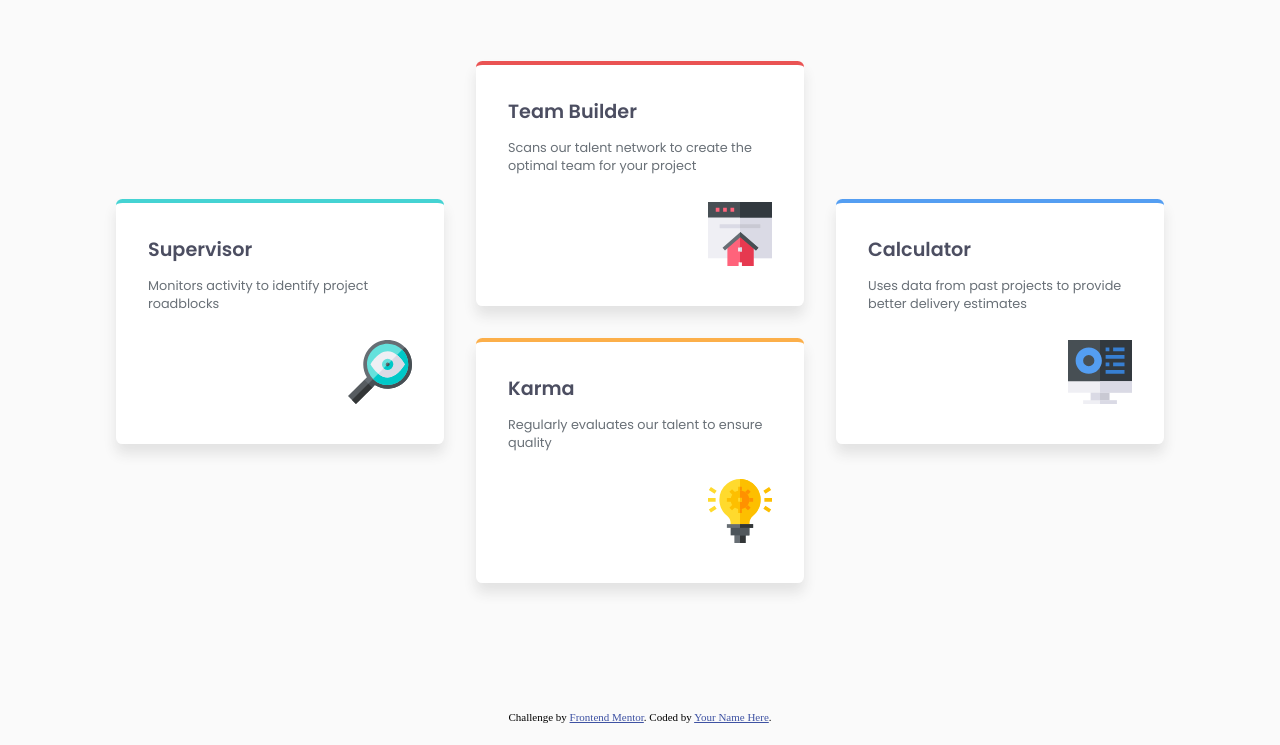
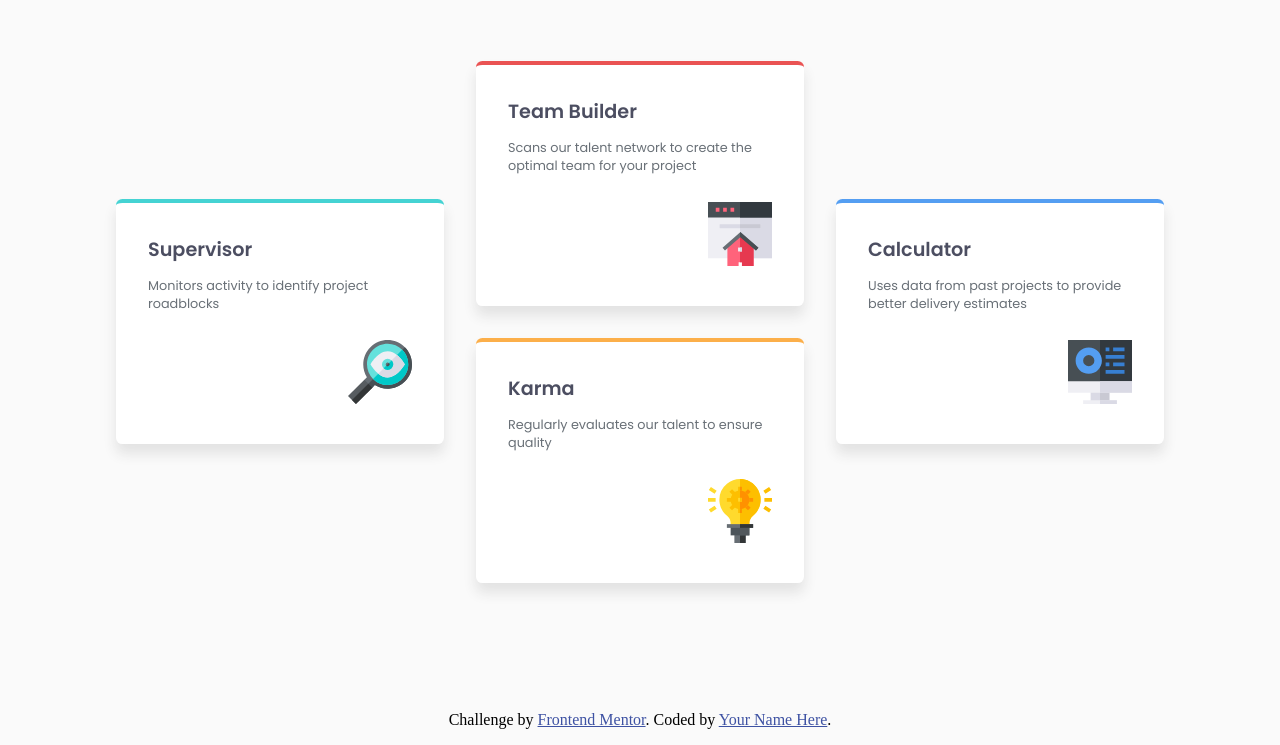
Before and after one commit to ItsMJavad/four-card-feature-section, a plain HTML site: page index.html in a window 1280 px wide. Shown: the part 261-1006 px from the top of the page. Drawn offline with Linux system fonts and the light colour scheme.

Commit message:
second commit

```diff
--- a/index.css
+++ b/index.css
@@ -113,7 +113,7 @@ main img {
 }
 
 .attribution {
-    font-size: 11px;
+    font-size: 1rem;
     text-align: center;
 }
 
```
